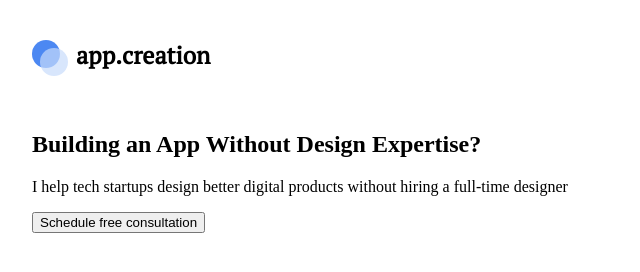
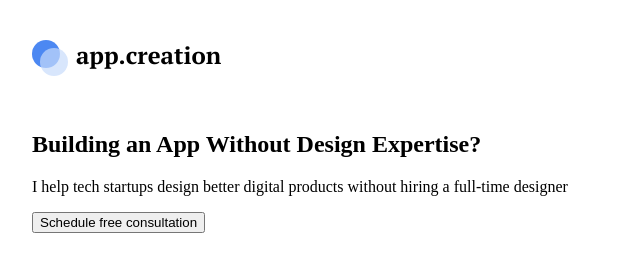
Before and after one commit to WebHeroSchool/UAS, a plain HTML site: page index.html in a window 1280 px wide. Shown: the full height of the page, 96-736 px from the left. Drawn offline with Linux system fonts and the light colour scheme.

Commit message:
Внесены изменения в файл fonts.css

```diff
--- a/fonts.css
+++ b/fonts.css
@@ -1,5 +1,5 @@
 @font-face {
-    font-family: 'pt_serifbold';
+    font-family: 'pt_serif';
     src: url('fonts/ptserif-bold-webfont.woff') format('woff');
     font-weight: normal;
     font-style: normal;
@@ -32,7 +32,7 @@
 
 
 @font-face {
-    font-family: 'pt_serif';
+    font-family: 'pt_serif1';
     src: url('fonts/ptserif-regular-webfont.woff') format('woff');
     font-weight: normal;
     font-style: normal;
```
